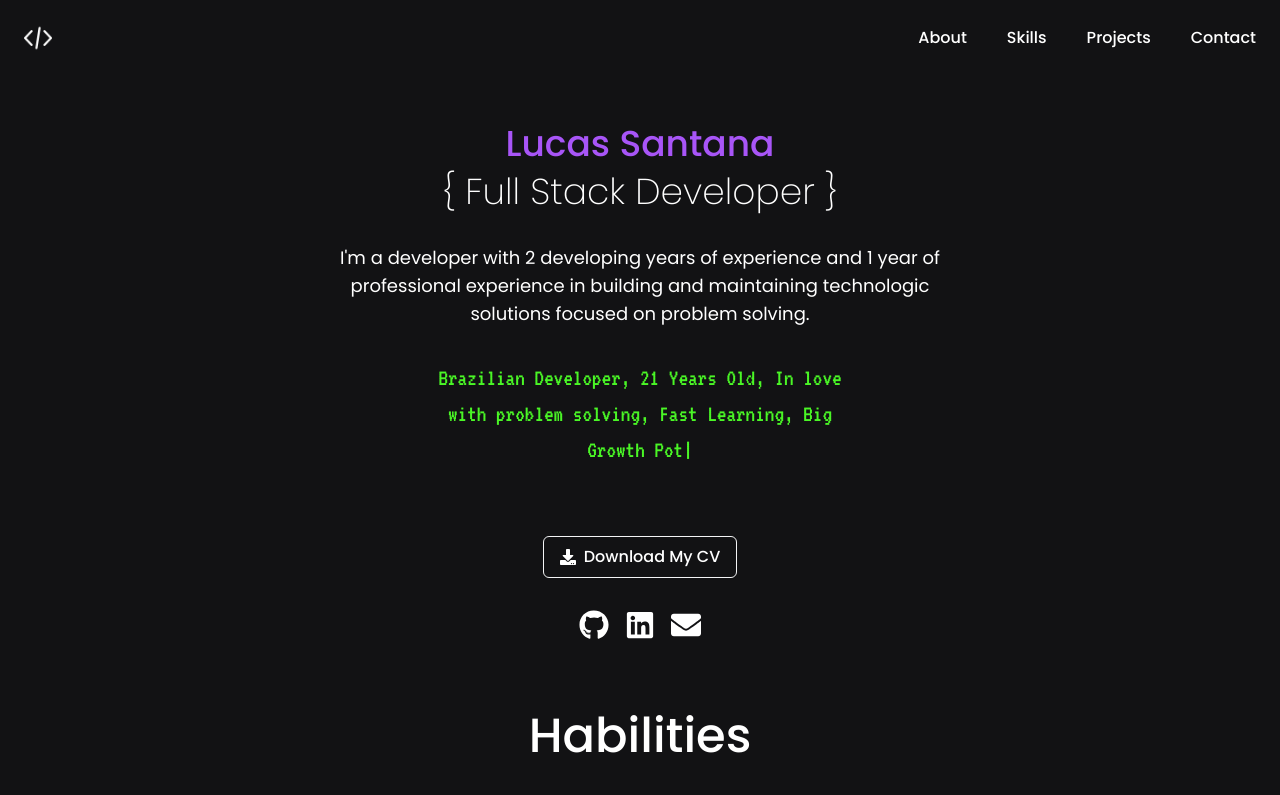
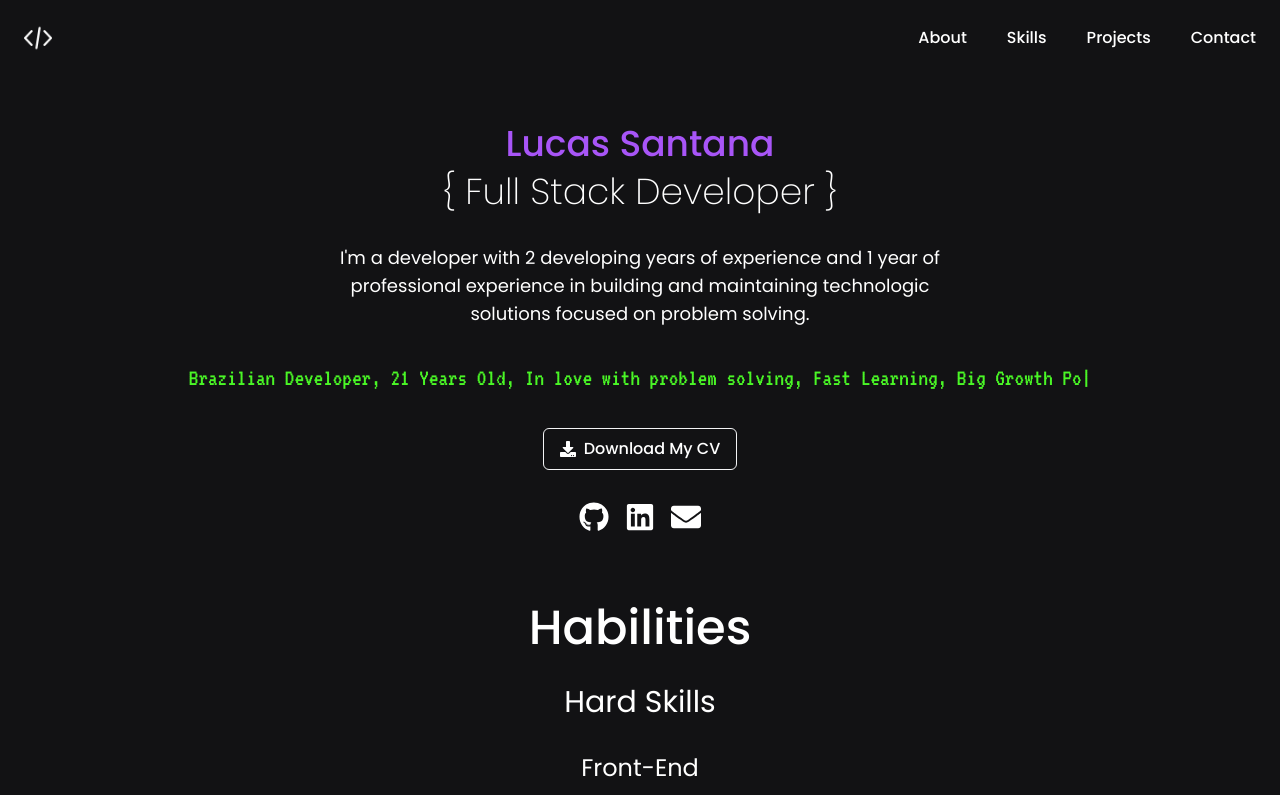
Before and after one commit to LukSantana/portfolio, a React (Vite) app: page / in a window 1280 px wide. Shown: the top 795 px of the page. Built offline with nearby package versions, Linux system fonts and the light colour scheme.

Commit message:
improved responsivity on terminaleffect

```diff
--- a/src/Components/TerminalEffect/index.tsx
+++ b/src/Components/TerminalEffect/index.tsx
@@ -2,7 +2,7 @@ import { TypeAnimation } from "react-type-animation";
 
 const TerminalEffect = () => {
 	return (
-		<div className="flex w-1/3 -z-50 h-[26rem] sm:h-36 text-center">
+		<div className="flex justify-center px-4 -z-50 min-h-[27rem] sm:min-h-[17rem] md:min-h-[3rem] lg:min-h-fit w-1/3 md:w-full text-center">
 			<TypeAnimation
 				sequence={[
 					`Brazilian Developer,
@@ -21,6 +21,7 @@ const TerminalEffect = () => {
 					display: "inline-block",
 					color: "#4AF626",
 					fontFamily: "VT323",
+					textAlign: 'center',
 				}}
 				repeat={Infinity}
 			/>
```
